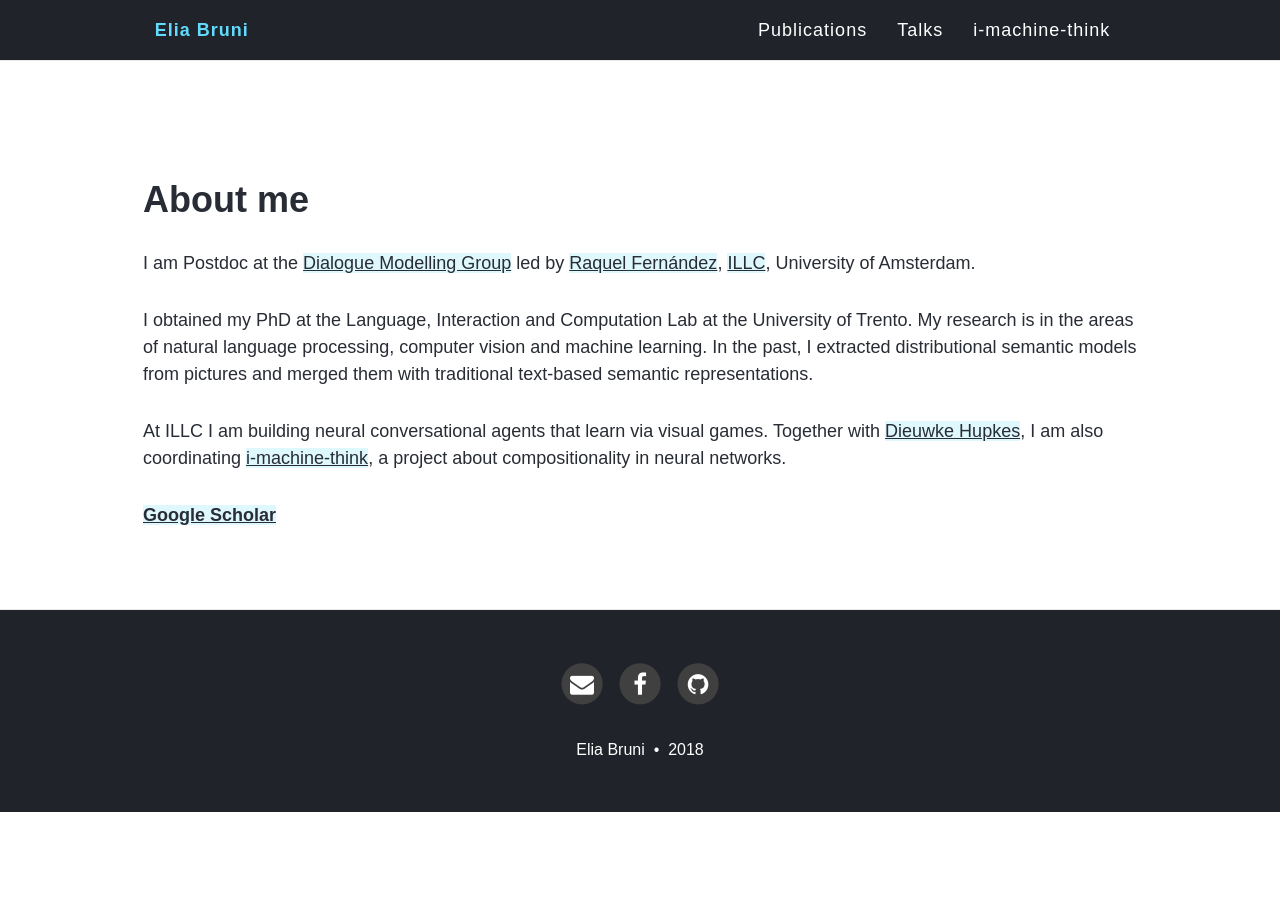
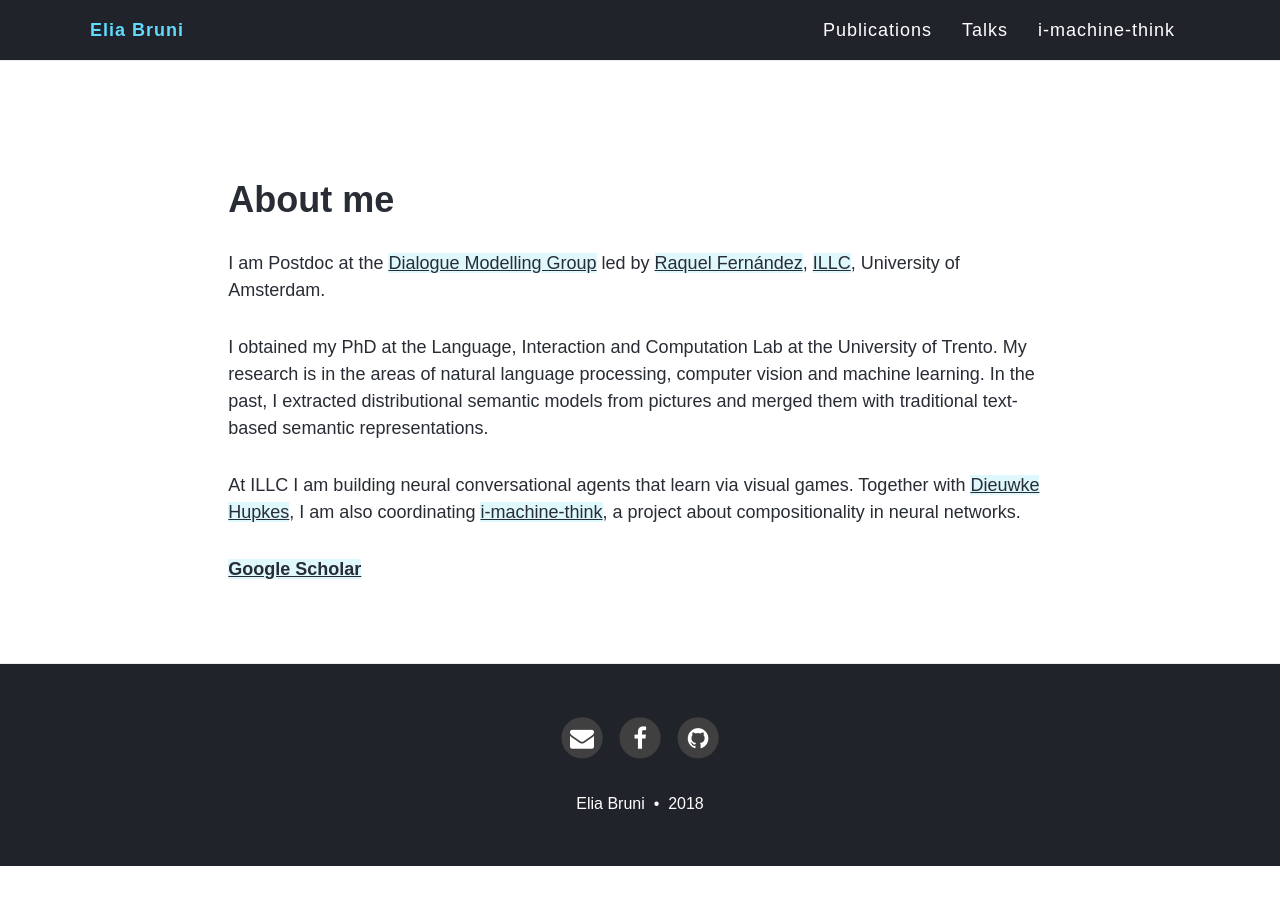
Before and after one commit to eliabruni/eliabruni.github.io, a Jekyll site: the page built from index.md, in a window 1280 px wide. Built offline with Jekyll 4.4.1, drawn with Linux system fonts in a browser that asks for light colours; nearby versions of some CDN libraries; the list of posts is cut into pages by our own code.

Commit message:
progress

```diff
--- a/css/main.css
+++ b/css/main.css
@@ -135,13 +135,13 @@ height:60px;
   justify-content: center;
   flex-direction: column;
   letter-spacing: 1px;
-  padding-left:8.6em;
+  padding-left:5em;
   padding-right:5em;
   font-weight: 700;
   color: {{ site.navbar-text-col }};
 }
 .navbar-custom .nav {
-    padding-right:8.6em;
+    padding-right:5em;
 }
 
 .navbar-custom .nav li a {
@@ -818,9 +818,9 @@ td.gutter {
 /* This controls the body of all pages */
 
 .container {
-width:120%;
-margin-left:-10%;
-margin-right:-10%;
+width:100%;
+margin-left:0%;
+margin-right:0%;
 }
 
 .title {
```
